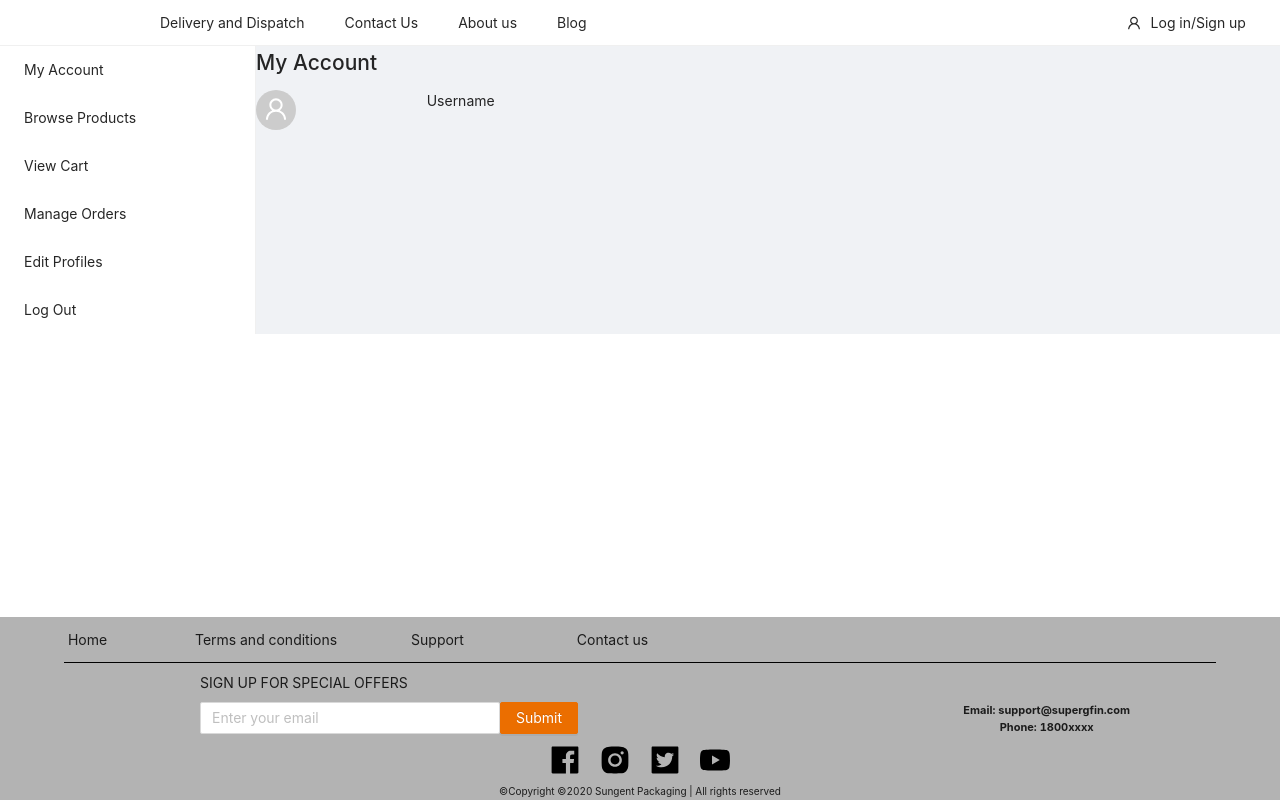
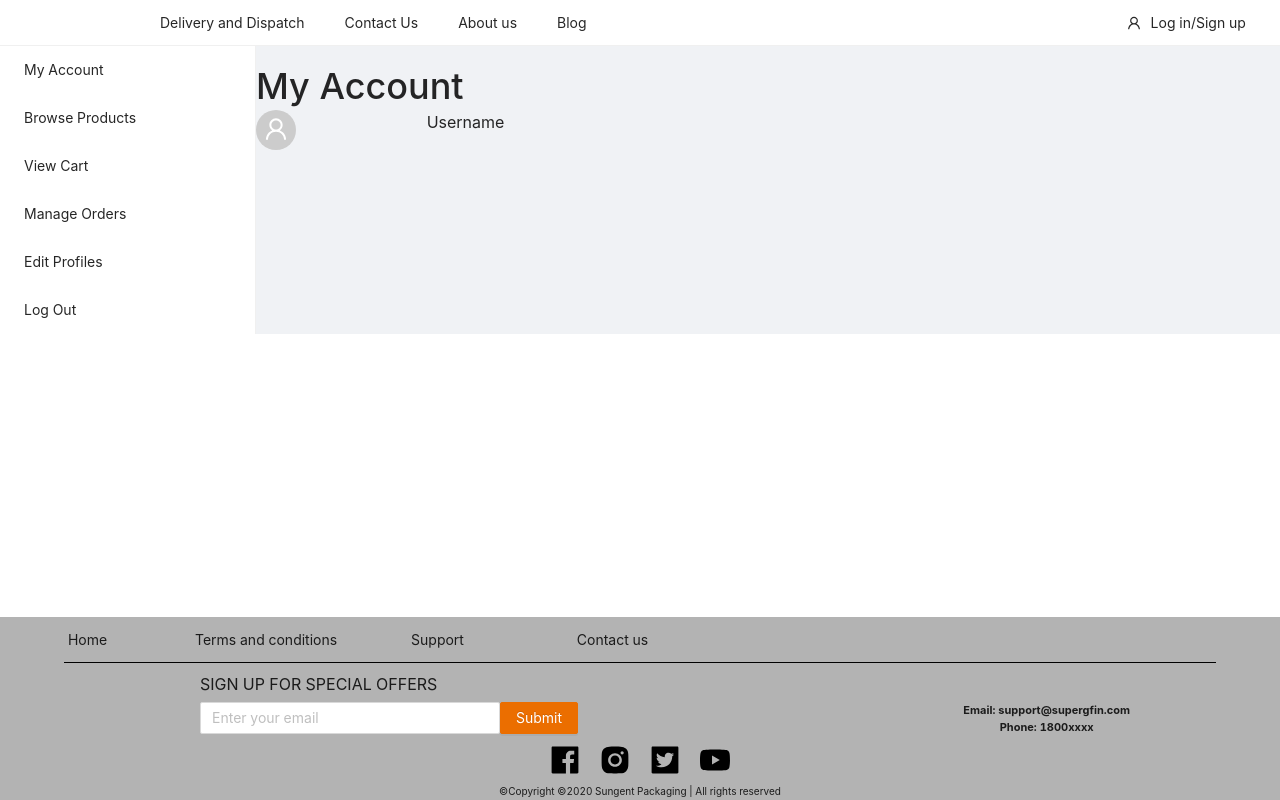
Before and after one commit to TrangNgyn/Superfin, a React (Create React App) app in the folder client/ReactProject/: page / in a window 1280 px wide. Shown: the top 800 px of the page. Built offline with nearby package versions, Linux system fonts and the light colour scheme.

Commit message:
Added base font size + headers font size:

```diff
--- a/client/ReactProject/src/_assets/CSS/style.scss
+++ b/client/ReactProject/src/_assets/CSS/style.scss
@@ -1,4 +1,67 @@
+@import 'layouts/_all';
 @import 'pages/_all';
 @import 'utilities/_all';
-@import 'base/_all';
-@import "layouts/_all";
+
+$base-font-size: 16px;
+$base-line-height: 16px;
+
+/* Any sizes apart from body will use em to ensure the consistency between different places where fonts are used
+
+https://all-markup-news.com/px-to-em/
+
+Use the link above, put the base font size as 16 and you should be able to have a corresponding px to em (or vice versa) value*/
+
+body {
+	margin: 0;
+	font-family: -apple-system, BlinkMacSystemFont, 'Segoe UI', 'Roboto', 'Oxygen',
+		'Ubuntu', 'Cantarell', 'Fira Sans', 'Droid Sans', 'Helvetica Neue', sans-serif;
+	-webkit-font-smoothing: antialiased;
+	-moz-osx-font-smoothing: grayscale;
+	font-size: $base-font-size;
+}
+
+code {
+	font-family: source-code-pro, Menlo, Monaco, Consolas, 'Courier New', monospace;
+}
+
+p {
+	font-size: 1em; /* 16px */
+	line-height: 1.0000em; /* 16px */
+	margin: 0 0 1.0000em 0;
+}
+
+h1 {
+	font-size: 2.2500em; /* 36px */
+	line-height: 1.3333em; /* 48px */
+	margin: 0.4444em 0 0 0;
+}
+
+h2 {
+	font-size: 2.0000em; /* 32px */
+	line-height: 1.0000em; /* 32px */
+	margin: 0.5000em 0 0 0;
+}
+
+h3 {
+	font-size: 1.7500em; /* 28px */
+	line-height: 1.1429em; /* 32px */
+	margin-top: 0.5714em 0 0 0;
+}
+
+h4 {
+	font-size: 1.5000em; /* 24px */
+	line-height: 1.3333em; /* 32px */
+	margin-top: 0.6667em 0 0 0;
+}
+
+h5 {
+	font-size: 1.2500em; /* 20px */
+	line-height: 1.6000em; /* 32px */
+	margin-top: 0.8000em 0 0 0;
+}
+
+h6 {
+	font-size: 1.0000em; /* 16px */
+	line-height: 1.0000em; /* 16px */
+	margin-top: 1.0000em 0 0 0;
+}
```
